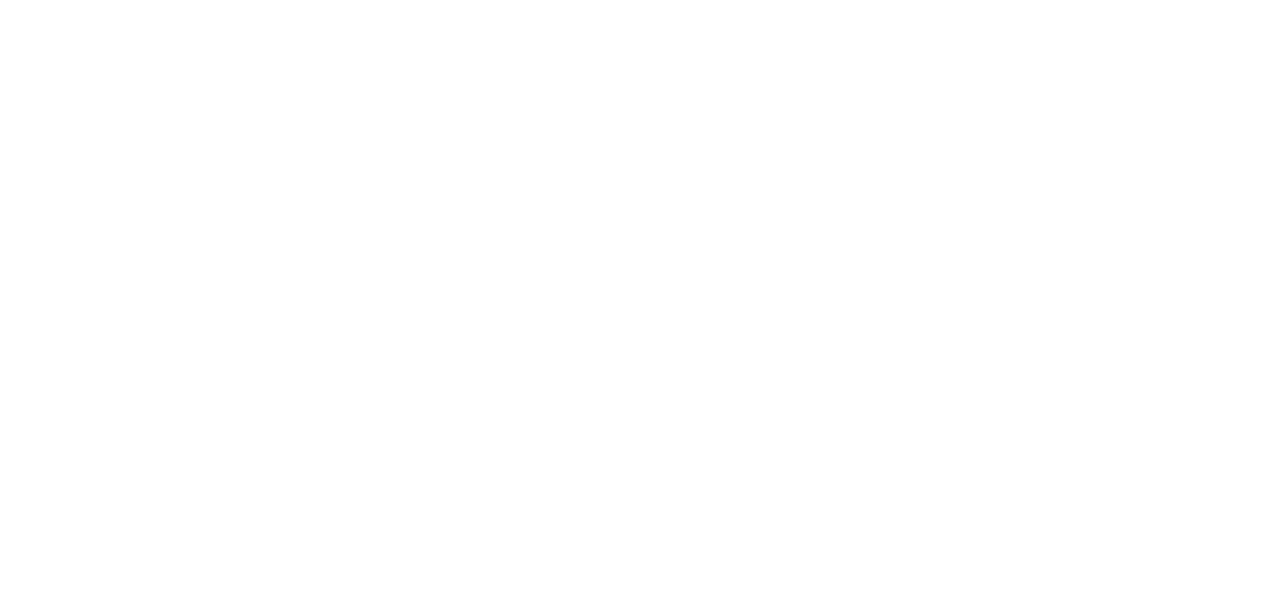
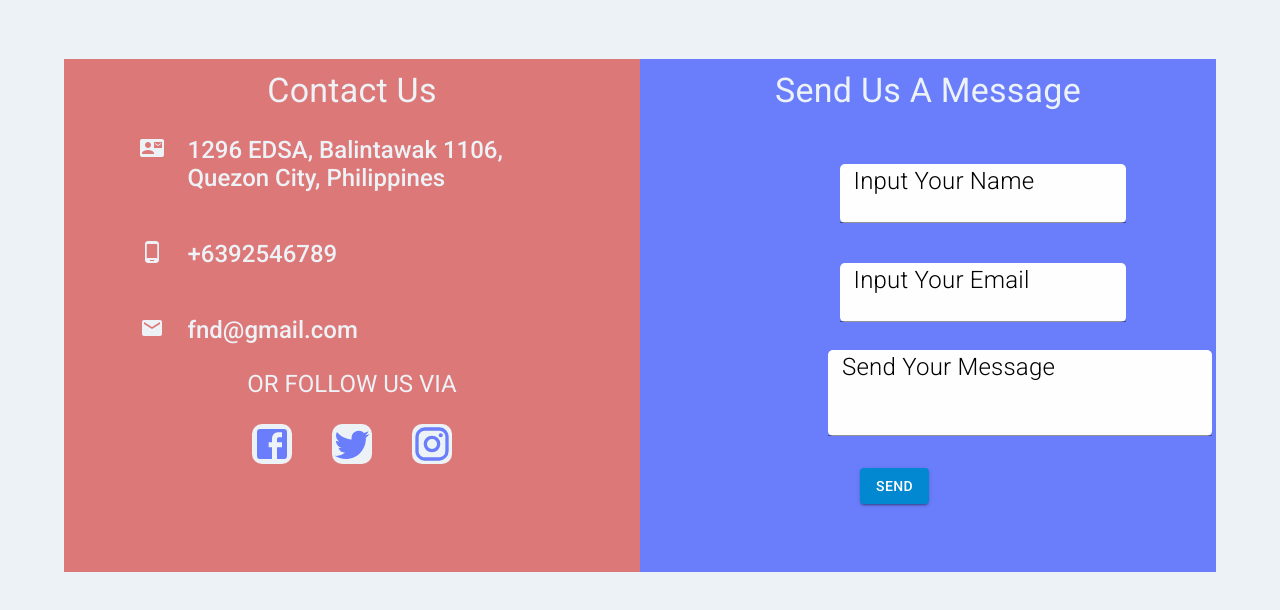
Before and after one commit to ryanregis/FoodnDate, a React (Vite) app in the folder client/: page / in a window 1280 px wide. Shown: the part 1600-2210 px from the top of the page. Before the commit the page ends 1545 px from the top, so only its background shows below. Built offline with nearby package versions, Linux system fonts and the light colour scheme.

Commit message:
First Draft on Contact Us page

```diff
--- a/client/src/App.jsx
+++ b/client/src/App.jsx
@@ -2,6 +2,7 @@ import { BrowserRouter as Router, Routes, Route } from "react-router-dom";
 import { ThemeProvider, Typography } from "@mui/material";
 import theme from "./Theme";
 import AboutUs from "./pages/AboutUs";
+import ContactUs from "./pages/ContactUs";
 import Header from "./components/Header";
 
 function App() {
@@ -10,6 +11,7 @@ function App() {
     <ThemeProvider theme={theme}>
       <Header />
       <AboutUs/>
+      <ContactUs/>
       {/* <Typography variant="h2">FoodnDate</Typography> */}
     </ThemeProvider>
     // </Router>
--- a/client/src/pages/AboutUs.jsx
+++ b/client/src/pages/AboutUs.jsx
@@ -30,7 +30,14 @@ const useStyles = makeStyles(() => ({
         align:'center',
         fontFamily:'Roboto, Helvetica, Arial, sans-serif',
 
-    }
+    },
+    image:{
+        width: 'clamp(10rem, 2vw, 12rem)',
+        height: 'clamp(10rem, 2vw, 12rem)',
+        borderRadius: '50%',
+        objectFit: 'cover',
+        margin:'auto'
+    },
 
 }))
 const AboutUs = () => {
@@ -87,10 +94,10 @@ const AboutUs = () => {
                         <Typography align='center' variant='h3' pt={2}>Our Vision</Typography>
                     </div>
                     <Box className={styles.vision} sx={{ display: 'grid', gridTemplateColumns: {sm:'1fr 1fr 1fr 1fr', xs:'1fr'}, gap:2}}>
-                        {visionContent.map((item) => {
+                        {visionContent.map((item, index) => {
                                 return (
 
-                                        <Box className={styles.vision}>
+                                        <Box className={styles.vision} key={index}>
                                             <Typography >
                                                     <b>{item.title}</b>
                                             </Typography>
@@ -117,22 +124,21 @@ const AboutUs = () => {
                         <Typography align='center' variant='h3' pt={2}>Our Team</Typography>
                     </div>
                     <Box className={styles.vision} sx={{ display: 'grid', gridTemplateColumns: {sm:'1fr 1fr 1fr', xs:'1fr'}, gap:2, align:'center'}}>
-                        {teamContent.map((item) => {
+                        {teamContent.map((item, index) => {
                                 return (
 
-                                        <Box className={styles.vision} sx={{mx:'auto'}}>
-                                            <Card sx={{ maxWidth: 300, bgcolor: 'secondary.main', color: 'white.main' }}>
+                                        <Box className={styles.vision} sx={{mx:'auto'}} key={index}>
+                                            <Card sx={{ maxWidth: 300, bgcolor: 'secondary.main', color: 'white.main', padding: '5%'}}>
                                                 <CardActionArea>
                                                 <   Typography gutterBottom variant="h5" component="div">
                                                         {item.position}
                                                     </Typography>
                                                     <CardMedia
                                                     component="img"
-                                                    height="140"
-                                                    width="140"
+
                                                     image={item.imgSource}
-                                                    alt="green iguana"
-                                                    sx={{borderRadius:'50%'}}
+                                                    alt="profilepic"
+                                                    className={styles.image}
                                                     />
                                                     <CardContent>
                                                     <Typography gutterBottom variant="h5" component="div">
--- a/client/src/pages/ContactUs.jsx
+++ b/client/src/pages/ContactUs.jsx
@@ -0,0 +1,120 @@
+import React from 'react'
+import MailIcon from '@mui/icons-material/Mail';
+import PhoneAndroidIcon from '@mui/icons-material/PhoneAndroid';
+import ContactMailIcon from '@mui/icons-material/ContactMail';
+import FacebookIcon from '@mui/icons-material/Facebook';
+import TwitterIcon from '@mui/icons-material/Twitter';
+import InstagramIcon from '@mui/icons-material/Instagram';
+import { makeStyles } from '@mui/styles'
+import theme from '../Theme';
+import { ThemeProvider, Typography, Box, Button, FormControl, Input, InputLabel} from '@mui/material';
+
+
+const useStyles = makeStyles(()=>({
+    conSend: {
+        padding: '5%',
+
+    },
+    contactUs: {
+        backgroundColor: '#DD7878',
+        fontFamily:'Roboto, Helvetica, Arial, sans-serif',
+        fontWeight: '500',
+        fontSize: 'clamp(1rem, 3vw, 1.5rem)',
+        padding: '2%',
+
+    },
+    sendUs: {
+        fontFamily:'Roboto, Helvetica, Arial, sans-serif',
+        fontWeight: '700',
+        fontSize: 'clamp(1rem, 3vw, 1.5rem)',
+        padding: '2%',
+    },
+    inputstyles: {
+        backgroundColor: '#FFFEFF',
+        borderRadius: '5px',
+        padding: '0.5rem',
+        fontWeight: '100',
+        fontSize:'clamp(1rem, 3vw, 1.5rem)',
+    },
+    labelstyles: {
+        color: 'black',
+        fontWeight: '100',
+        fontSize: 'clamp(1rem, 3vw, 1.5rem)',
+    },
+}));
+const contact = [
+    {
+        iconImg: <ContactMailIcon/>,
+        content: "1296 EDSA, Balintawak 1106,   Quezon City, Philippines",
+    },
+    {
+        iconImg: <PhoneAndroidIcon/>,
+        content: "+6392546789",
+    },
+    {
+        iconImg: <MailIcon/>,
+        content: "fnd@gmail.com",
+    },
+]
+const ContactUs = () => {
+    const classes = useStyles();
+    return (
+        <div>
+            <ThemeProvider theme={theme}>
+                <Box className={classes.conSend} sx={{bgcolor: 'white.main',  display: 'grid', gridTemplateColumns: {sm:'1fr 1fr', xs:'1fr'}}} >
+                    <Box className={classes.contactUs} sx={{ color: 'white.main'}} variant='contained'>
+                        <Typography variant='h4' align='center'>Contact Us</Typography>
+                        <Box >
+                            {contact.map((item, index)=> {
+                                return (
+                                    <Box key={index} sx={{display: 'flex', flexDirection:'row', p:3, mx:5, gap: 3}}>
+                                            {item.iconImg}
+                                            {item.content}
+                                    </Box>
+                                )
+                            })}
+                            <Typography variant='h5' align='center'>OR FOLLOW US VIA</Typography>
+                            <Box sx={{display: 'flex', flexDirection:'row', p:3, gap: 5, mx: 'auto', width: 200}}>
+                                <FacebookIcon sx={{ color: "secondary.main", fontSize: "2.5rem", bgcolor: "white.main", borderRadius: '10px' }} />
+                                <TwitterIcon sx={{ color: "secondary.main", fontSize: "2.5rem", bgcolor: "white.main", borderRadius: '10px' }} />
+                                <InstagramIcon sx={{ color: "secondary.main", fontSize: "2.5rem", bgcolor: "white.main", borderRadius: '10px' }} />
+                            </Box>
+                        </Box>
+                    </Box>
+                    <Box variant='contained' className={classes.sendUs} sx={{bgcolor: 'secondary.main', color: 'white.main'}}>
+                        <Typography variant='h4' align='center'>Send Us A Message</Typography>
+                        <Box sx={{display: 'flex', flexDirection:'row', p:3, gap: 5, mx: 'auto', width: 200}}>
+                            <form>
+                                <div>
+                                    <FormControl sx={{ margin: '3%' }}>
+                                        <InputLabel className={classes.labelstyles} htmlFor="name" >Input Your Name</InputLabel>
+                                        <Input className={classes.inputstyles} type="text"  id="name" name="name" required />
+                                    </FormControl>
+                                </div>
+
+                                <div>
+                                    <FormControl sx={{ margin: '3%' }}>
+                                        <InputLabel className={classes.labelstyles} htmlFor="email" >Input Your Email</InputLabel>
+                                        <Input className={classes.inputstyles}  id="email" name="email" type="email" required />
+                                    </FormControl>
+                                </div>
+                                <div>
+                                    <FormControl sx={{ width: 'clamp(30vw,10vmax, 100px)' }}>
+                                        <InputLabel className={classes.labelstyles}  htmlFor="message">Send Your Message</InputLabel>
+                                        <Input className={classes.inputstyles} id="message" name="message" type="text"  multiline minRows='2' maxRows='4' required />
+                                    </FormControl>
+                                </div>
+                                <div >
+                                    <Button sx={{ m: 4 }} variant='contained' color='info' type="submit" align='center'>Send</Button>
+
+                                </div>
+                            </form>
+                        </Box>
+                    </Box>
+                </Box>
+            </ThemeProvider>
+        </div>
+    )
+}
+
+export default ContactUs
```
